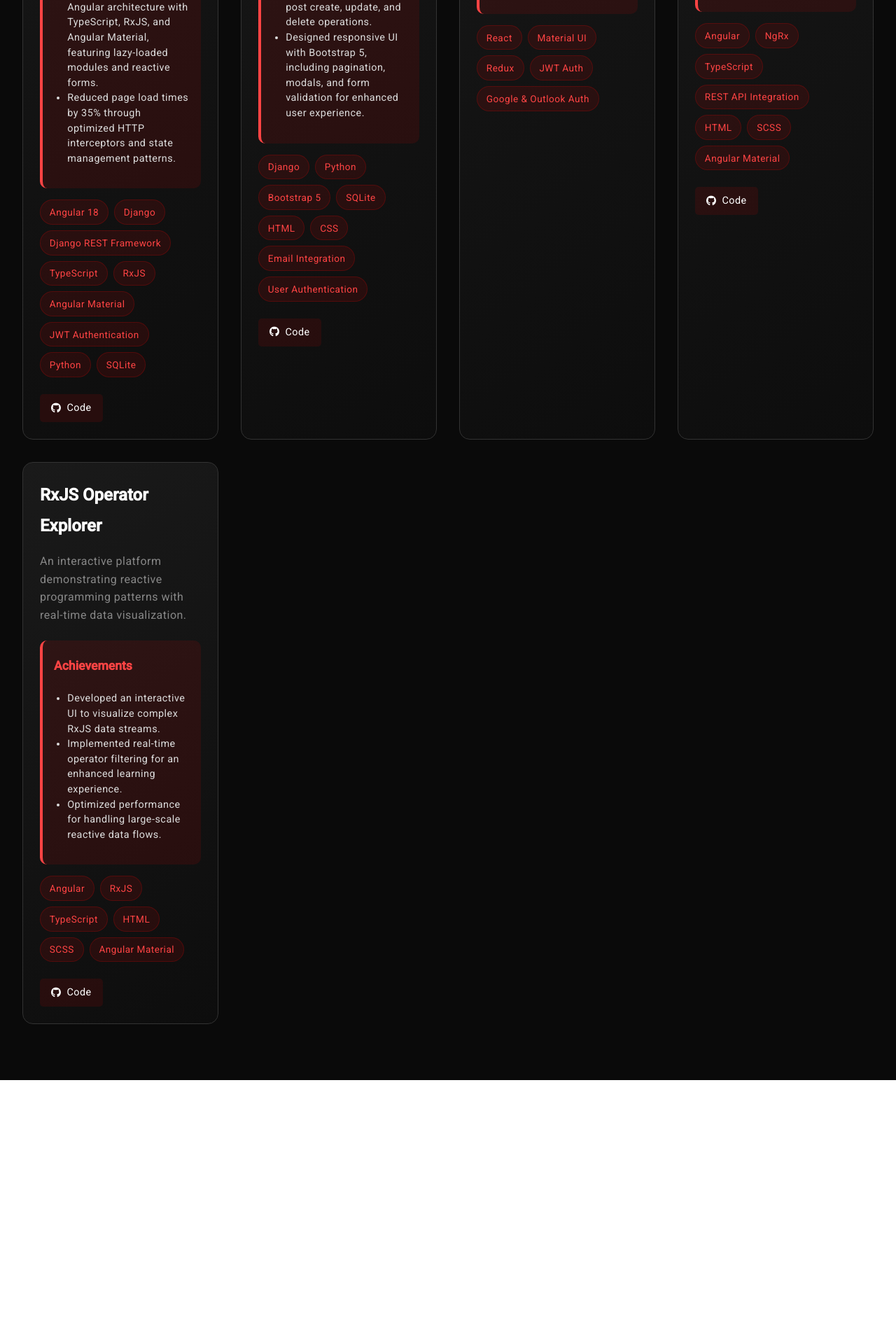
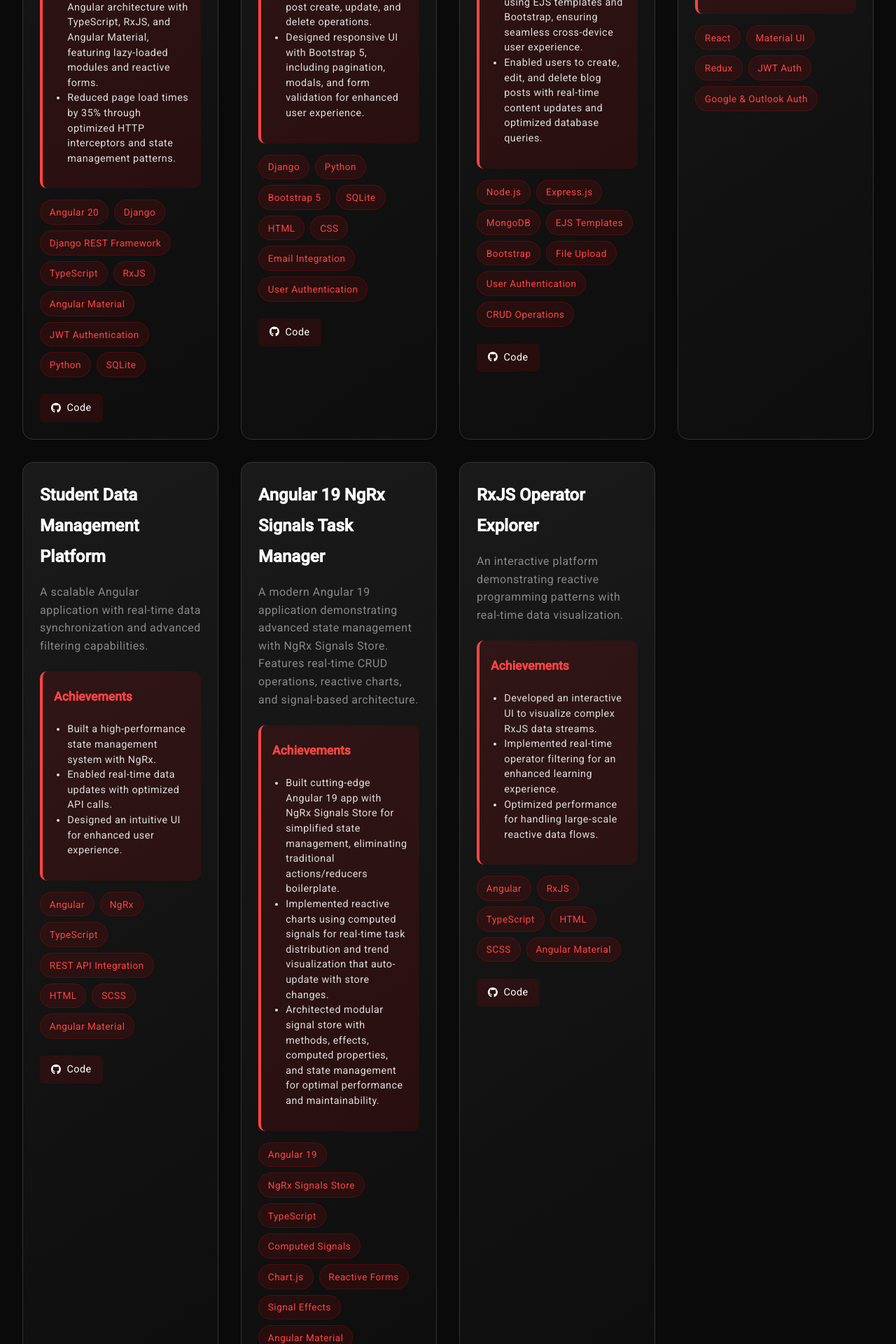
Before and after one commit to akashkhedekar8080/portfolio, an Angular app: page /projects in a window 1280 px wide. Shown: the part 1887-3807 px from the top of the page at 70% size. Before the commit the page ends 3430 px from the top, so only its background shows below. Built offline with nearby package versions, Linux system fonts and the light colour scheme.

Commit message:
add task signal store project

```diff
--- a/src/app/features/hero/hero.component.html
+++ b/src/app/features/hero/hero.component.html
@@ -8,7 +8,7 @@
     <h1 class="hero-name">Akash Khedekar</h1>
 
     <!-- Title -->
-    <p class="hero-title">Software Developer | Angular & React Expert</p>
+    <p class="hero-title">Software Developer | Angular, Django, Node.js, Electron & React | Python, TypeScript, Django REST Framework | Performance Optimization Expert</p>
 
     <!-- Description -->
     <p class="hero-subtitle">
--- a/src/app/features/projects/projects.component.ts
+++ b/src/app/features/projects/projects.component.ts
@@ -96,7 +96,7 @@ export class ProjectsComponent {
       ],
       image: "/assets/tasknova.jpg",
       technologies: [
-        "Angular 18",
+        "Angular 20",
         "Django",
         "Django REST Framework",
         "TypeScript",
@@ -129,6 +129,28 @@ export class ProjectsComponent {
         "User Authentication",
       ],
       githubLink: "https://github.com/akashkhedekar8080/Inkwell",
+    },
+    {
+      title: "YouTube Blog Platform",
+      description:
+        "A dynamic full-stack blogging platform built with Node.js and Express, featuring MongoDB integration, file uploads, and comprehensive content management system.",
+      achievements: [
+        "Developed full-stack Node.js and Express blogging platform with MongoDB, implementing authentication, file uploads, and CRUD operations for dynamic content management.",
+        "Designed responsive UI using EJS templates and Bootstrap, ensuring seamless cross-device user experience.",
+        "Enabled users to create, edit, and delete blog posts with real-time content updates and optimized database queries.",
+      ],
+      image: "/assets/youtube-blog.jpg",
+      technologies: [
+        "Node.js",
+        "Express.js",
+        "MongoDB",
+        "EJS Templates",
+        "Bootstrap",
+        "File Upload",
+        "User Authentication",
+        "CRUD Operations",
+      ],
+      githubLink: "https://github.com/akashkhedekar8080/youtube-blog",
     },
     {
       title: "Meetarise",
@@ -170,6 +192,28 @@ export class ProjectsComponent {
       githubLink: "https://github.com/akashkhedekar8080/student-entry",
     },
     {
+      title: "Angular 19 NgRx Signals Task Manager",
+      description:
+        "A modern Angular 19 application demonstrating advanced state management with NgRx Signals Store. Features real-time CRUD operations, reactive charts, and signal-based architecture.",
+      achievements: [
+        "Built cutting-edge Angular 19 app with NgRx Signals Store for simplified state management, eliminating traditional actions/reducers boilerplate.",
+        "Implemented reactive charts using computed signals for real-time task distribution and trend visualization that auto-update with store changes.",
+        "Architected modular signal store with methods, effects, computed properties, and state management for optimal performance and maintainability.",
+      ],
+      image: "/assets/ngrx-signals-task.jpg",
+      technologies: [
+        "Angular 19",
+        "NgRx Signals Store",
+        "TypeScript",
+        "Computed Signals",
+        "Chart.js",
+        "Reactive Forms",
+        "Signal Effects",
+        "Angular Material",
+      ],
+      githubLink: "https://github.com/akashkhedekar8080/task-signal-store",
+    },
+    {
       title: "RxJS Operator Explorer",
       description:
         "An interactive platform demonstrating reactive programming patterns with real-time data visualization.",
```
